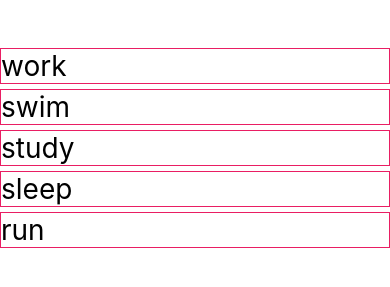
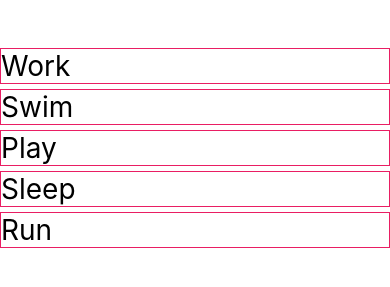
Before and after one commit to DumbWaysStudent/DW12VF3L1_todolist, a React Native app: screen / in a window 390 px wide. Shown: the part 145-432 px from the top of the page. Built offline with nearby package versions, Linux system fonts and the light colour scheme.

Commit message:
new edit

```diff
--- a/App.js
+++ b/App.js
@@ -9,14 +9,25 @@ class Add extends Component {
     //list data
     this.state = {
       datas: [
-        'work',
-        'swim',
-        'study',
-        'sleep',
-        'run',
+        {id: 1, activity: 'Work'},
+        {id: 2, activity: 'Swim'},
+        {id: 3, activity: 'Play'},
+        {id: 4, activity: 'Sleep'},
+        {id: 5, activity: 'Run'},
       ],
       data: '',
     }
+  }
+
+  //Buat View List
+  viewLists = () => {
+    return this.state.datas.map((item) => {
+      return(
+        <View>
+          <Text style={styles.textList}>{item.activity}</Text>
+        </View>
+      )
+    })
   }
 
   //inputan data
@@ -31,7 +42,7 @@ class Add extends Component {
       this.setState({datas: insert})
       this.setState({data: ''})
     }else{
-      alert('Field Tidak boleh kosong!')
+      alert('Field can not be empty')
     }
 
   }
@@ -60,9 +71,7 @@ class Add extends Component {
         </View>
 
         <ScrollView>
-          {this.state.datas.map((item) =>
-            <Text style={styles.textList}>{item}</Text>)
-          }
+          {this.viewLists()}
         </ScrollView>
 
 
```
